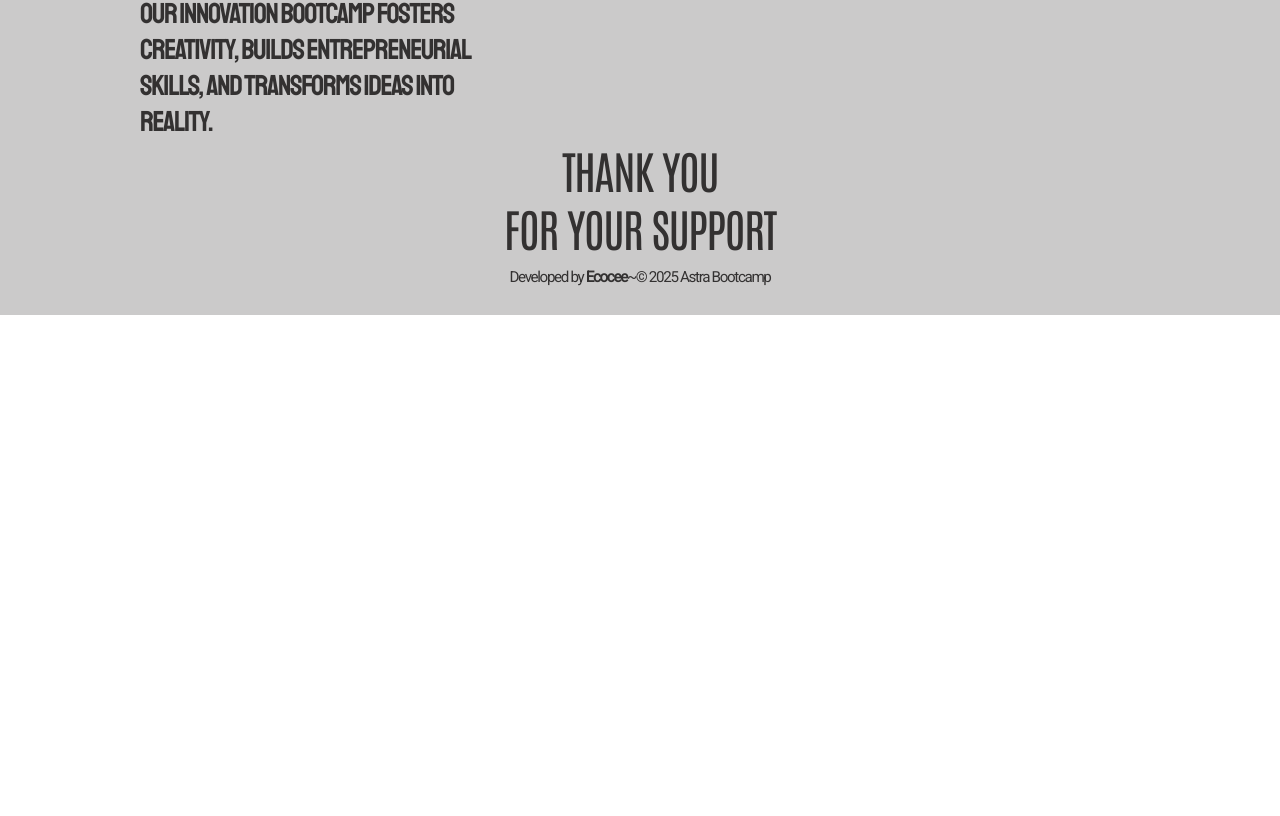
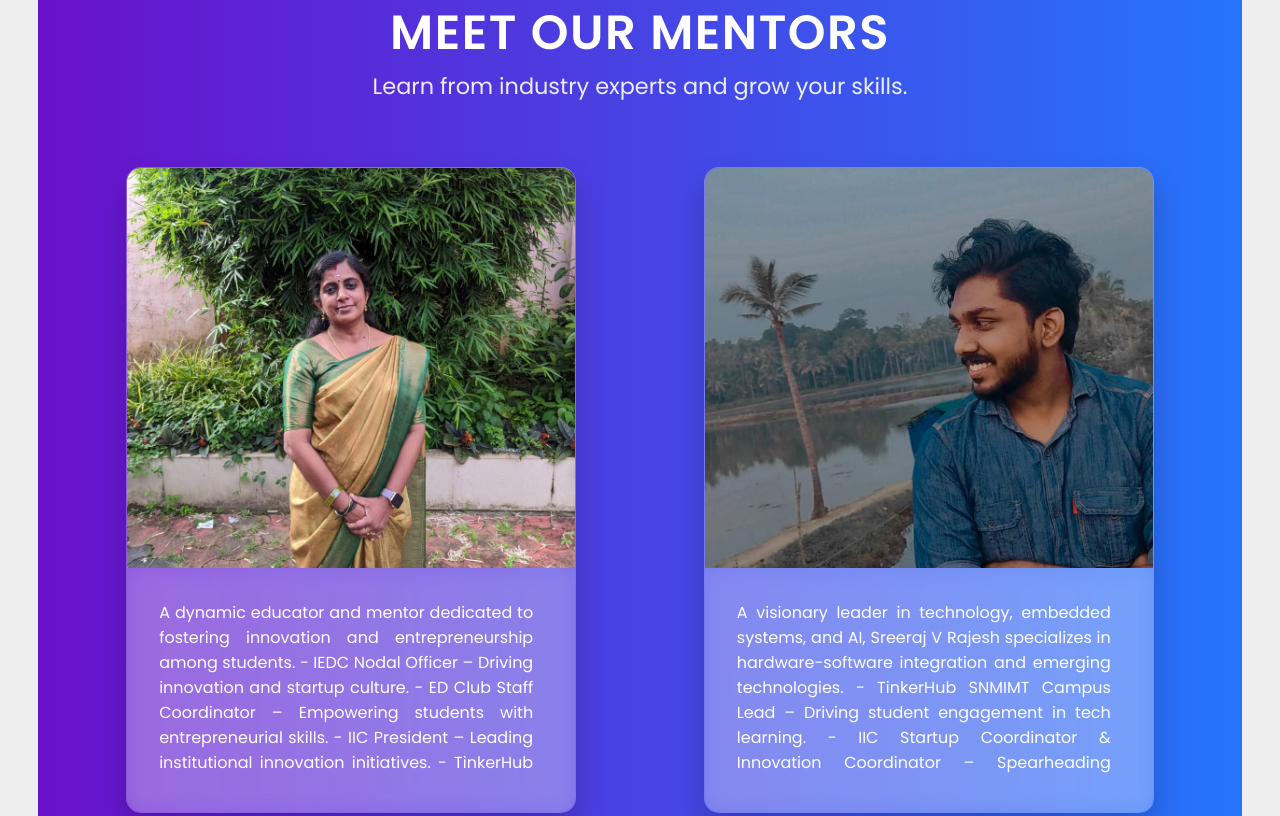
Before and after one commit to iedcsnmimt/astra, a React (Create React App) app: page /events in a window 1280 px wide. Shown: the part 2124-2940 px from the top of the page. Before the commit the page ends 2439 px from the top, so only its background shows below. Built offline with nearby package versions, Linux system fonts and the light colour scheme.

Commit message:
Add files via upload

```diff
--- /dev/null
+++ b/src/components/Mentors.module.scss
@@ -0,0 +1,106 @@
+@import url("https://fonts.googleapis.com/css2?family=Poppins:wght@300;400;600&display=swap");
+
+$primary-color: #007bff;
+$background: #f4f4f4;
+$card-bg: rgba(255, 255, 255, 0.1);
+$text-dark: #222;
+$shadow: rgba(0, 0, 0, 0.2);
+
+.mentorsPage {
+  font-family: "Poppins", sans-serif;
+  text-align: center;
+  padding: 4rem 2rem;
+  background: linear-gradient(to right, #6a11cb, #2575fc);
+  color: white;
+
+  .header {
+    margin-bottom: 3rem;
+
+    h1 {
+      font-size: 3rem;
+      font-weight: 700;
+      text-transform: uppercase;
+      letter-spacing: 1.5px;
+    }
+
+    p {
+      font-size: 1.4rem;
+      opacity: 0.9;
+    }
+  }
+
+  .mentorsGrid {
+    display: grid;
+    grid-template-columns: repeat(auto-fit, minmax(400px, 1fr));
+    gap: 3rem;
+    justify-content: center;
+    padding: 1rem;
+  }
+
+  .mentorCard {
+    background: $card-bg;
+    border-radius: 15px;
+    box-shadow: 0 15px 30px $shadow;
+    overflow: hidden;
+    transition: transform 0.3s ease-in-out;
+    display: flex;
+    flex-direction: column;
+    align-items: center;
+    max-width: 450px;
+    margin: auto;
+    backdrop-filter: blur(10px);
+    border: 1px solid rgba(255, 255, 255, 0.2);
+
+    .imageWrapper {
+      width: 100%;
+      height: 400px;
+      position: relative;
+      overflow: hidden;
+
+      .mentorImage {
+        width: 100%;
+        height: 100%;
+        object-fit: cover;
+        transition: transform 0.3s ease-in-out;
+      }
+
+      .overlay {
+        position: absolute;
+        bottom: 0;
+        width: 100%;
+        background: linear-gradient(to top, rgba(0, 0, 0, 0.8), transparent);
+        padding: 1.5rem;
+        color: white;
+        text-align: left;
+        opacity: 0;
+        transition: opacity 0.3s ease-in-out;
+      }
+    }
+
+    .cardContent {
+      text-align: left;
+      padding: 2rem;
+      background: rgba(255, 255, 255, 0.2);
+      backdrop-filter: blur(10px);
+      color: white;
+
+      .mentorBio {
+        font-size: 1rem;
+        text-align: justify;
+        max-height: 180px;
+        overflow-y: auto;
+        padding-right: 10px;
+      }
+    }
+
+    &:hover {
+      .mentorImage {
+        transform: scale(1.1);
+      }
+
+      .overlay {
+        opacity: 1;
+      }
+    }
+  }
+}
--- /dev/null
+++ b/src/components/mentors.js
@@ -0,0 +1,74 @@
+import React from "react";
+import { motion } from "framer-motion";
+import styles from "./Mentors.module.scss";
+
+const mentors = [
+  {
+    name: "Chaithanya Raj",
+    title: "IEDC NODAL OFFICER -SNMIMT",
+    image: "/media/mentors/mentor1.jpeg",
+    bio: `
+      A dynamic educator and mentor dedicated to fostering innovation and entrepreneurship among students.
+      - IEDC Nodal Officer – Driving innovation and startup culture.
+      - ED Club Staff Coordinator – Empowering students with entrepreneurial skills.
+      - IIC President – Leading institutional innovation initiatives.
+      - TinkerHub Staff Coordinator – Promoting hands-on tech learning.
+      - PALS ED Coordinator – Enhancing industry-academia collaboration.
+      - STRIDE Staff Coordinator – Encouraging research and development.
+      - Emerging Tech Expert – Passionate about AI, ML, and cutting-edge technologies.
+    `,
+  },
+  {
+    name: "Sreeraj V Rajesh",
+    title: "Tech Innovator & Mentor",
+    image: "/media/mentors/mentor4.jpeg",
+    bio: `
+      A visionary leader in technology, embedded systems, and AI, Sreeraj V Rajesh specializes in hardware-software integration and emerging technologies.
+      - TinkerHub SNMIMT Campus Lead – Driving student engagement in tech learning.
+      - IIC Startup Coordinator & Innovation Coordinator – Spearheading startup and innovation initiatives.
+      - Ex-CEO, IEDC SNMIMT – Led startup incubation and entrepreneurial programs.
+      - Tech-Only Expert – Specializing in Embedded Systems, AI, and next-gen hardware/software solutions.
+      - Cybersecurity & Ethical Hacking Enthusiast – Passionate about digital safety and innovation.
+    `,
+  }
+];
+
+const Mentors = () => {
+  return (
+    <motion.div
+      className={styles.mentorsPage}
+      initial={{ opacity: 0 }}
+      animate={{ opacity: 1 }}
+      exit={{ opacity: 0 }}
+    >
+      <header className={styles.header}>
+        <h1>Meet Our Mentors</h1>
+        <p>Learn from industry experts and grow your skills.</p>
+      </header>
+
+      <div className={styles.mentorsGrid}>
+        {mentors.map((mentor, index) => (
+          <motion.div
+            key={index}
+            className={styles.mentorCard}
+            whileHover={{ scale: 1.05 }}
+            transition={{ duration: 0.3 }}
+          >
+            <div className={styles.imageWrapper}>
+              <img src={mentor.image} alt={mentor.name} className={styles.mentorImage} />
+              <div className={styles.overlay}>
+                <h3>{mentor.name}</h3>
+                <p className={styles.mentorTitle}>{mentor.title}</p>
+              </div>
+            </div>
+            <div className={styles.cardContent}>
+              <p className={styles.mentorBio}>{mentor.bio}</p>
+            </div>
+          </motion.div>
+        ))}
+      </div>
+    </motion.div>
+  );
+};
+
+export default Mentors;
--- a/src/pages/Events.js
+++ b/src/pages/Events.js
@@ -6,6 +6,7 @@ import { useEffect, useRef, useState, useCallback } from 'react';
 import { motion } from 'framer-motion';
 import SupportLink from '../components/SupportLink';
 import { ReactComponent as LinkIcon } from '../media/icons/link.svg';
+import Mentors from '../components/mentors';
 
 const parseTime = (timeStr) => {
   if (!timeStr) return new Date(0); // Handle missing time
@@ -105,6 +106,7 @@ const Events = ({ user }) => {
         </section>
       </main>
       <div className='container'>
+        <Mentors/>
         <SupportLink />
       </div>
     </motion.div>
```
Also changed, not shown: src/data/data.js (+33 -27 lines).
